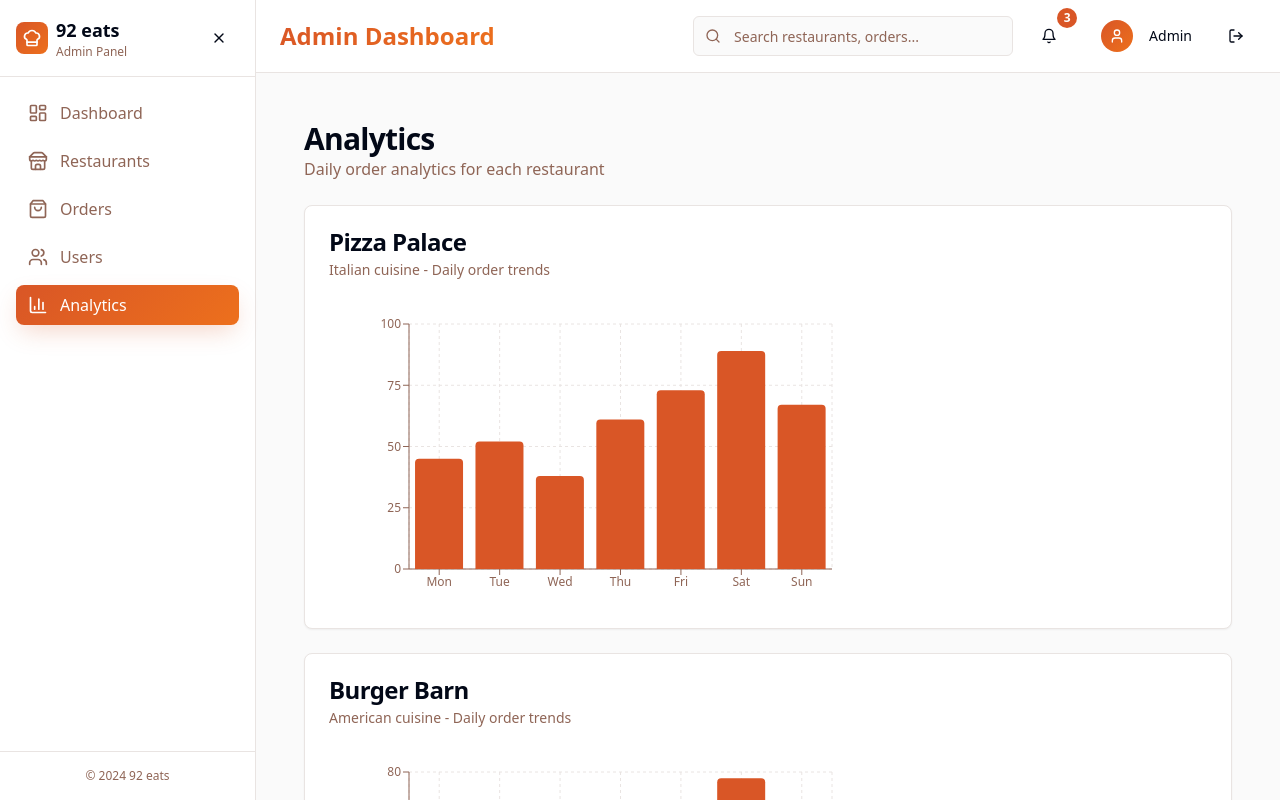
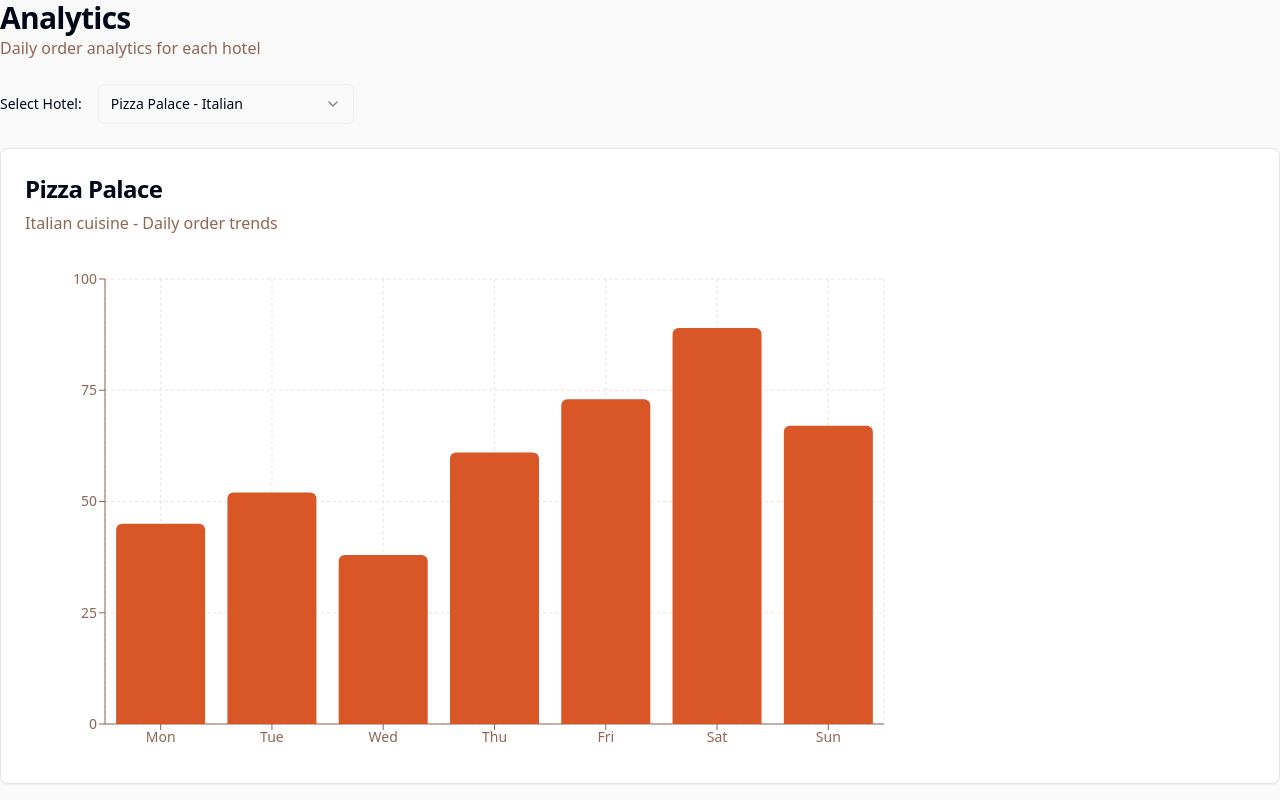
Before and after one commit to jayShah1407/hotel-hop-hub, a React (Vite) app: page /analytics in a window 1280 px wide. Shown: the top 800 px of the page. Built offline with nearby package versions, Linux system fonts and the light colour scheme.

Commit message:
Update analytics chart display
Modify the analytics tab to show a single large chart. Admins will see a list of hotels, and selecting a hotel will display its daily order graph.

```diff
--- a/src/pages/Analytics.tsx
+++ b/src/pages/Analytics.tsx
@@ -1,6 +1,6 @@
-import { useEffect } from "react";
-import { Layout } from "@/components/admin/Layout";
+import { useEffect, useState } from "react";
 import { Card, CardContent, CardDescription, CardHeader, CardTitle } from "@/components/ui/card";
+import { Select, SelectContent, SelectItem, SelectTrigger, SelectValue } from "@/components/ui/select";
 import { ChartContainer, ChartTooltip, ChartTooltipContent } from "@/components/ui/chart";
 import { BarChart, Bar, XAxis, YAxis, CartesianGrid, ResponsiveContainer } from "recharts";
 
@@ -68,61 +68,79 @@ const chartConfig = {
 };
 
 export default function Analytics() {
+  const [selectedHotel, setSelectedHotel] = useState<string>(restaurantAnalytics[0].name);
+
   useEffect(() => {
-    document.title = "Analytics - Restaurant Dashboard";
+    document.title = "Analytics - 92 eats Admin";
     const metaDescription = document.querySelector('meta[name="description"]');
     if (metaDescription) {
-      metaDescription.setAttribute('content', 'View daily order analytics and performance metrics for all restaurants in the delivery network.');
+      metaDescription.setAttribute('content', 'View daily order analytics and performance metrics for hotels in the 92 eats network.');
     }
   }, []);
 
+  const selectedHotelData = restaurantAnalytics.find(hotel => hotel.name === selectedHotel);
+
   return (
-    <Layout>
-      <div className="p-6 space-y-6">
+    <div className="space-y-6">
       <div>
         <h1 className="text-3xl font-bold tracking-tight">Analytics</h1>
         <p className="text-muted-foreground">
-            Daily order analytics for each restaurant
+          Daily order analytics for each hotel
         </p>
       </div>
 
-        <div className="grid gap-6">
-          {restaurantAnalytics.map((restaurant) => (
-            <Card key={restaurant.name}>
+      <div className="flex items-center space-x-4">
+        <label htmlFor="hotel-select" className="text-sm font-medium">
+          Select Hotel:
+        </label>
+        <Select value={selectedHotel} onValueChange={setSelectedHotel}>
+          <SelectTrigger className="w-64">
+            <SelectValue placeholder="Choose a hotel" />
+          </SelectTrigger>
+          <SelectContent className="bg-background border border-border shadow-lg z-50">
+            {restaurantAnalytics.map((hotel) => (
+              <SelectItem key={hotel.name} value={hotel.name}>
+                {hotel.name} - {hotel.cuisine}
+              </SelectItem>
+            ))}
+          </SelectContent>
+        </Select>
+      </div>
+
+      {selectedHotelData && (
+        <Card>
           <CardHeader>
-                <CardTitle>{restaurant.name}</CardTitle>
-                <CardDescription>
-                  {restaurant.cuisine} cuisine - Daily order trends
+            <CardTitle className="text-2xl">{selectedHotelData.name}</CardTitle>
+            <CardDescription className="text-base">
+              {selectedHotelData.cuisine} cuisine - Daily order trends
             </CardDescription>
           </CardHeader>
           <CardContent>
-                <ChartContainer config={chartConfig} className="h-[300px]">
+            <ChartContainer config={chartConfig} className="h-[500px]">
               <ResponsiveContainer width="100%" height="100%">
-                    <BarChart data={restaurant.data} margin={{ top: 20, right: 30, left: 20, bottom: 5 }}>
+                <BarChart data={selectedHotelData.data} margin={{ top: 20, right: 30, left: 20, bottom: 5 }}>
                   <CartesianGrid strokeDasharray="3 3" stroke="hsl(var(--border))" />
                   <XAxis
                     dataKey="day"
                     stroke="hsl(var(--muted-foreground))"
-                        fontSize={12}
+                    fontSize={14}
                   />
                   <YAxis
                     stroke="hsl(var(--muted-foreground))"
-                        fontSize={12}
+                    fontSize={14}
                   />
                   <ChartTooltip content={<ChartTooltipContent />} />
                   <Bar
                     dataKey="orders"
                     fill="hsl(var(--primary))"
-                        radius={[4, 4, 0, 0]}
+                    radius={[6, 6, 0, 0]}
                   />
                 </BarChart>
               </ResponsiveContainer>
             </ChartContainer>
           </CardContent>
         </Card>
-          ))}
+      )}
     </div>
-      </div>
-    </Layout>
   );
 }
```
Lines whose indentation alone changed are shown as unchanged.
